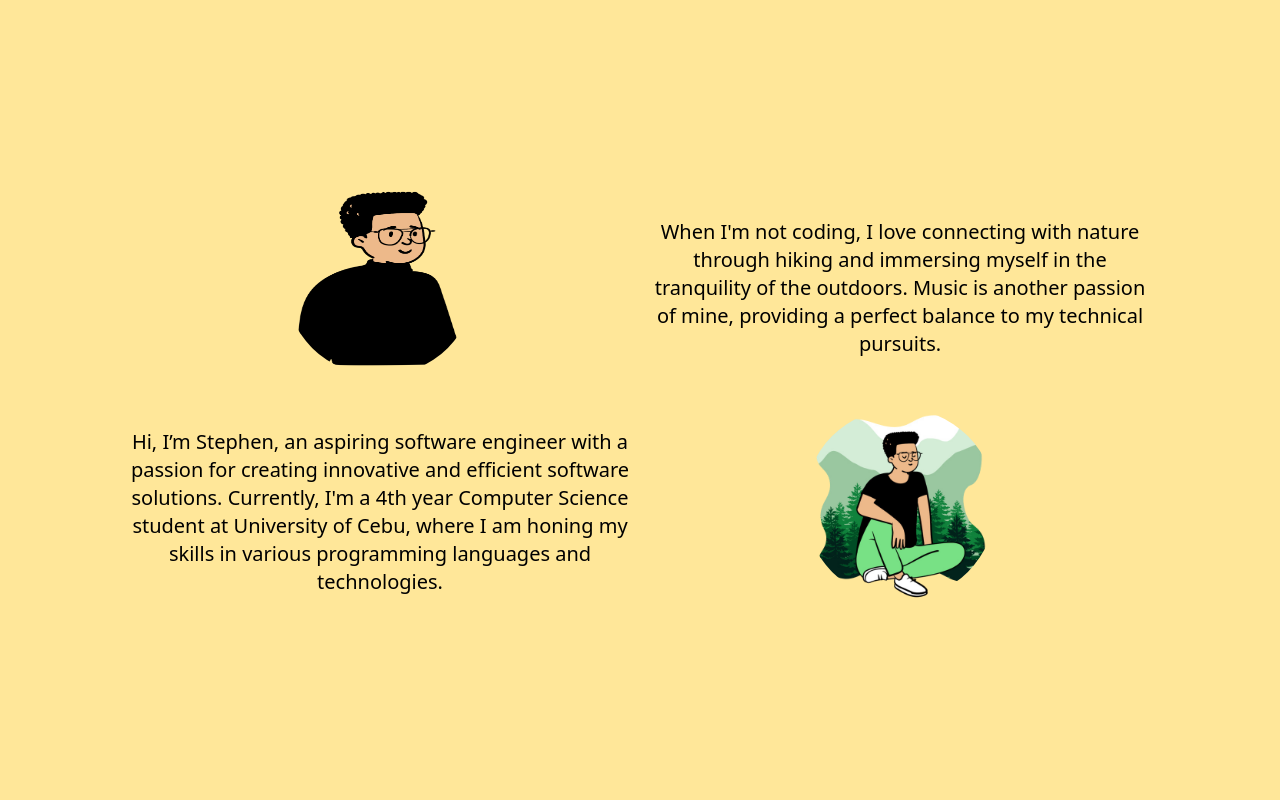
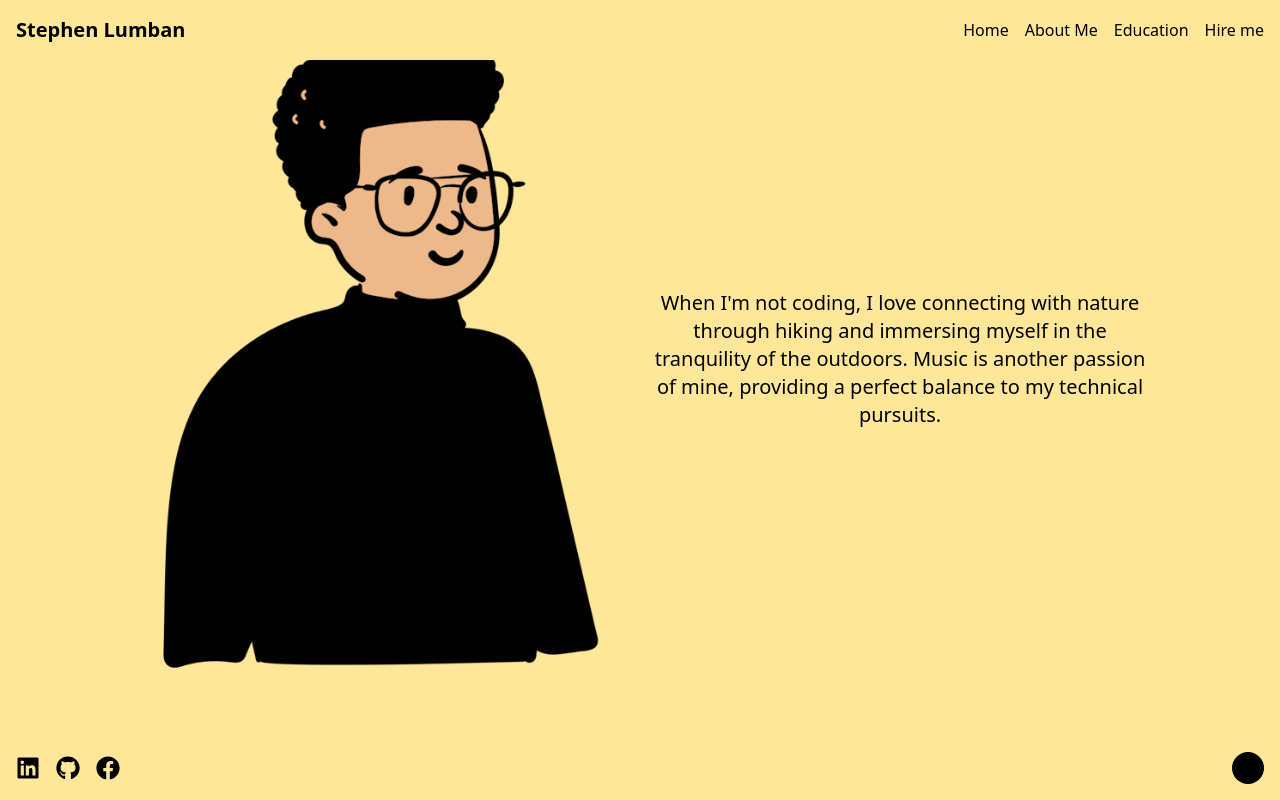
Before and after one commit to lumban-stephen/minimalist-portfolio, a React (Create React App) app: page / in a window 1280 px wide. Built offline with nearby package versions, Linux system fonts and the light colour scheme.

Commit message:
update About.js

```diff
--- a/package.json
+++ b/package.json
@@ -8,6 +8,7 @@
     "@testing-library/user-event": "^13.5.0",
     "react": "^18.3.1",
     "react-dom": "^18.3.1",
+    "react-icons": "^5.2.1",
     "react-scripts": "5.0.1",
     "web-vitals": "^2.1.4"
   },
--- a/src/App.css
+++ b/src/App.css
@@ -1,38 +1,19 @@
-.App {
-  text-align: center;
+.customYellow {
+  background-color: #FFE799;
+  transition: background-color 0.3s ease;
 }
 
-.App-logo {
-  height: 40vmin;
-  pointer-events: none;
+.customBlue {
+  background-color: #add8e6;
+  transition: background-color 0.3s ease;
 }
 
-@media (prefers-reduced-motion: no-preference) {
-  .App-logo {
-    animation: App-logo-spin infinite 20s linear;
-  }
+html, body {
+  height: 100%;
+  margin: 0;
+  overflow: hidden;
 }
 
-.App-header {
-  background-color: #282c34;
-  min-height: 100vh;
-  display: flex;
-  flex-direction: column;
-  align-items: center;
-  justify-content: center;
-  font-size: calc(10px + 2vmin);
-  color: white;
+.min-h-screen {
+  min-height: calc(100vh - 4rem); /* Assuming nav and footer are each 4rem tall */
 }
-
-.App-link {
-  color: #61dafb;
-}
-
-@keyframes App-logo-spin {
-  from {
-    transform: rotate(0deg);
-  }
-  to {
-    transform: rotate(360deg);
-  }
-}
--- a/src/App.js
+++ b/src/App.js
@@ -1,9 +1,25 @@
+import React, { useState } from 'react';
+import Navbar from './components/Navbar';
+import About from './sections/About';
+import Footer from './components/Footer';
 import './App.css';
-import About from './sections/About';
 
-function App() {
+const App = () => {
+  const [colorMode, setColorMode] = useState('customYellow');
+
+  const toggleColorMode = () => {
+    setColorMode((prevMode) => (prevMode === 'customYellow' ? 'customBlue' : 'customYellow'));
+  };
+
   return (
-    <About></About>
+    <div className={`${colorMode} flex-col`}>
+      <Navbar />
+      <div className="flex overflow-x-auto overflow-y-hidden h-full">
+        <About />
+        {/* Add more sections here if needed */}
+      </div>
+      <Footer toggleColorMode={toggleColorMode} />
+    </div>
   );
 }
 
--- a/src/components/Footer.js
+++ b/src/components/Footer.js
@@ -1,9 +1,9 @@
-import React, { useState } from 'react';
+import React from 'react';
 import { FaLinkedin, FaGithub, FaFacebook } from 'react-icons/fa';
 
 const Footer = ({ toggleColorMode }) => {
   return (
-    <footer className="flex justify-between items-center p-4 bg-customYellow">
+    <footer className="fixed bottom-0 left-0 right-0 bg-customYellow p-4 flex justify-between items-center">
       <div className="flex space-x-4">
         <a href="https://www.linkedin.com" target="_blank" rel="noopener noreferrer">
           <FaLinkedin className="text-2xl hover:text-blue-500" />
--- a/src/components/Navbar.js
+++ b/src/components/Navbar.js
@@ -2,13 +2,14 @@ import React from 'react';
 
 const Navbar = () => {
   return (
-    <nav className="flex justify-between items-center p-4 bg-customYellow">
+    <nav className="fixed top-0 left-0 right-0 bg-customYellow p-4 flex justify-between items-center">
       <div className="text-xl font-bold">Stephen Lumban</div>
-      <ul className="flex space-x-4">
-        <li><a href="#about" className="hover:text-blue-500">About Me</a></li>
-        <li><a href="#education" className="hover:text-blue-500">Education</a></li>
-        <li><a href="#hireme" className="hover:text-blue-500">Hire Me</a></li>
-      </ul>
+      <div className="space-x-4">
+        <a href="#home" className="hover:text-customBlue">Home</a>
+        <a href="#about" className="hover:text-customBlue">About Me</a>
+        <a href="#education" className="hover:text-customBlue">Education</a>
+        <a href="#hire-me" className="hover:text-customBlue">Hire me</a>
+      </div>
     </nav>
   );
 }
--- a/src/sections/About.js
+++ b/src/sections/About.js
@@ -4,18 +4,18 @@ import nature from '../assets/nature.png'; // Adjust the path based on your actu
 
 const About = () => {
   return (
-    <div className="min-h-screen bg-customYellow p-4 flex flex-col items-center justify-center">
+    <div className="min-h-screen w-screen bg-customYellow p-4 flex flex-col items-center justify-center flex-none">
       <div className="grid grid-cols-1 md:grid-cols-2 gap-4 w-full max-w-5xl">
         {/* First Row */}
         <div className="flex justify-center items-center">
           <img
             src={avatar}
             alt="Stephen"
-            className="w-283 h-385 md:w-48 md:h-48 rounded-full mb-4"
+            class="object-cover h-150 w-100"
           />
         </div>
         <div className="flex justify-center items-center">
-          <p className="text-lg md:text-xl text-center">
+          <p className="text-xl md:text-xxl text-center">
             When I'm not coding, I love connecting with nature through hiking and immersing myself in the tranquility of the outdoors. Music is another passion of mine, providing a perfect balance to my technical pursuits.
           </p>
         </div>
@@ -30,7 +30,6 @@ const About = () => {
           <img
             src={nature}
             alt="Nature"
-            className="w-32 h-32 md:w-48 md:h-48 rounded-full mb-4"
           />
         </div>
       </div>
--- a/tailwind.config.js
+++ b/tailwind.config.js
@@ -7,6 +7,7 @@ module.exports = {
     extend: {
       colors: {
         customYellow: '#FFE799',
+        customBlue: '#1B263B', // Adjust the blue color as needed
       },
     },
   },
```
Also changed, not shown: 1 other file (tests, documents, lock files or other folders).
